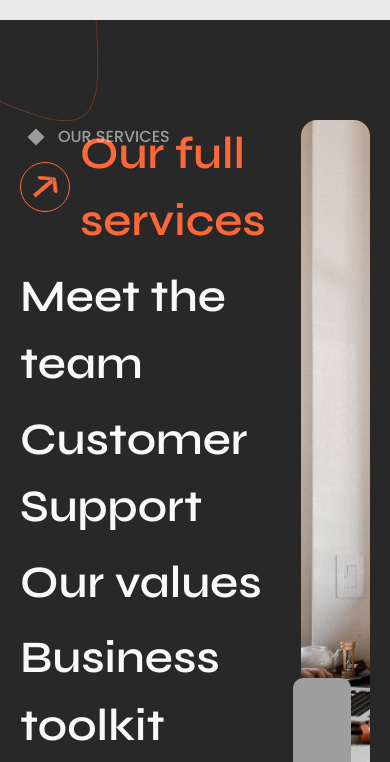
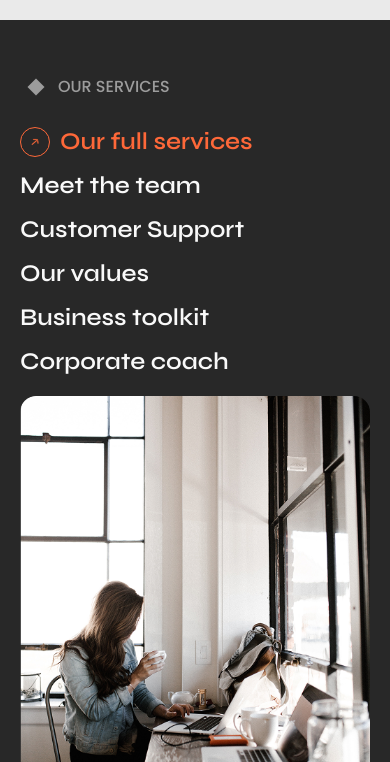
Before and after one commit to tugbasirguvec/team-archis-eskool, a plain HTML site: page index.html in a window 390 px wide. Shown: the part 2554-3316 px from the top of the page. Drawn offline with Linux system fonts and the light colour scheme; grey boxes are pictures that could not be loaded.

Commit message:
[ES-7] - implement responsiveness css

```diff
--- a/styles/sections/services.css
+++ b/styles/sections/services.css
@@ -110,3 +110,87 @@
   border-radius: 10px;
   object-fit: cover;
 }
+
+@media (max-width: 1200px) {
+  .service-list .services-title,
+  .service-list .service {
+    font-size: 40px;
+  }
+
+  .service-list .services-title .arrow {
+    height: 40px;
+    width: 40px;
+  }
+}
+
+@media (max-width: 1024px) {
+  .service-list .services-title .arrow {
+    height: 30px;
+    width: 30px;
+  }
+
+  .services-image-container {
+    width: 30dvw;
+  }
+
+  .service-list .services-title,
+  .service-list .service {
+    font-weight: var(--thick);
+    font-size: var(--font-xxxl);
+  }
+}
+
+@media (max-width: 950px) {
+  .services-wrapper {
+    display: flex;
+    flex-direction: column;
+    gap: 20px;
+  }
+
+  .services-chip {
+    position: unset;
+  }
+
+  .services-content {
+    justify-content: space-between;
+    gap: 16px;
+  }
+
+  .services-image-container {
+    max-height: 400px;
+  }
+}
+
+@media (max-width: 768px) {
+  .services {
+    padding: 50px 20px;
+  }
+
+  .services-content {
+    flex-direction: column;
+  }
+
+  .service-list .services-title,
+  .service-list .service {
+    font-size: var(--font-xxl);
+  }
+
+  .services-image-container {
+    width: 100%;
+  }
+
+  .service-list .service:hover {
+    transform: none;
+  }
+
+  .fg-vector-blurred {
+    display: none;
+  }
+}
+
+@media (max-width: 520px) {
+  .bg-vector-l,
+  .bg-vector-r {
+    display: none;
+  }
+}
```
